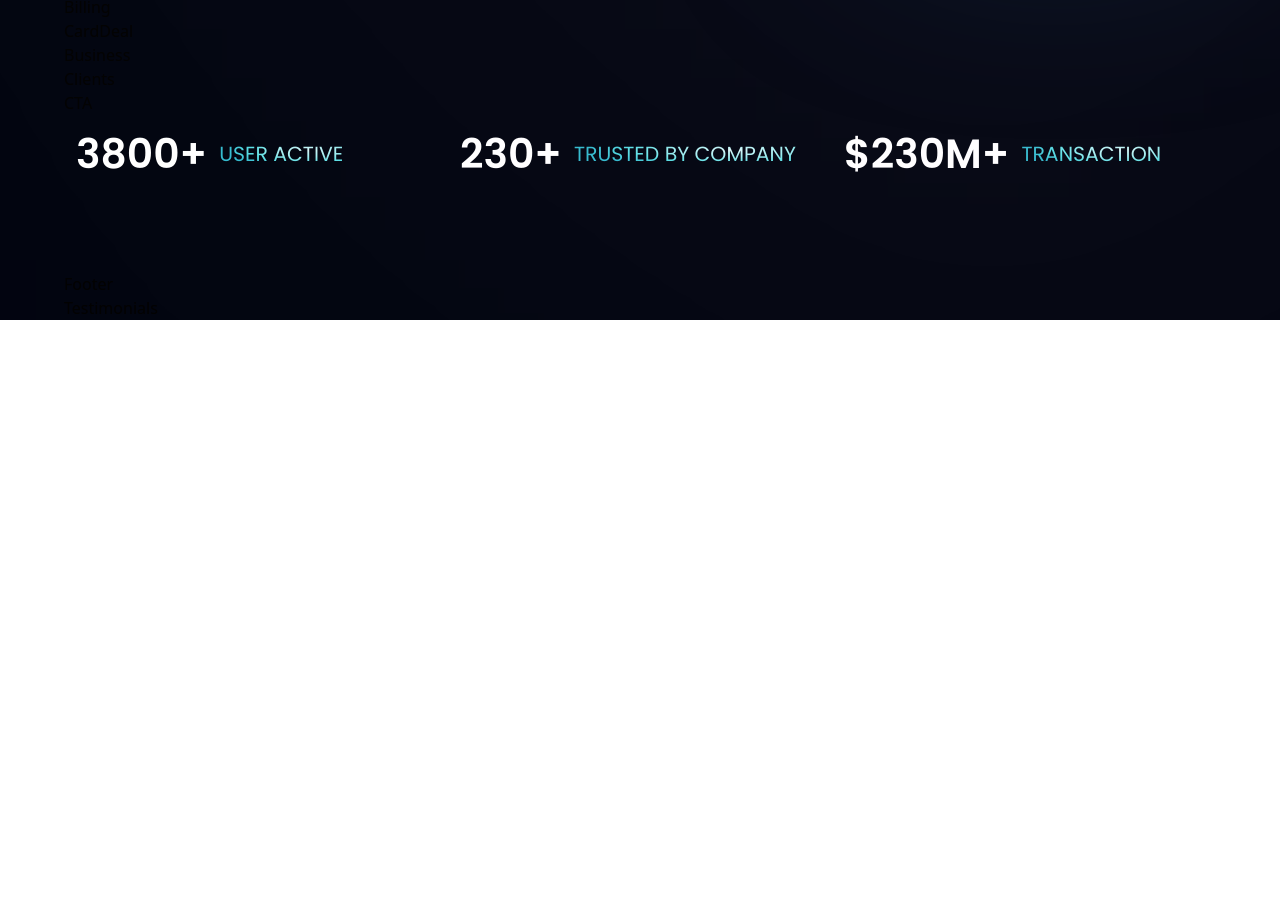
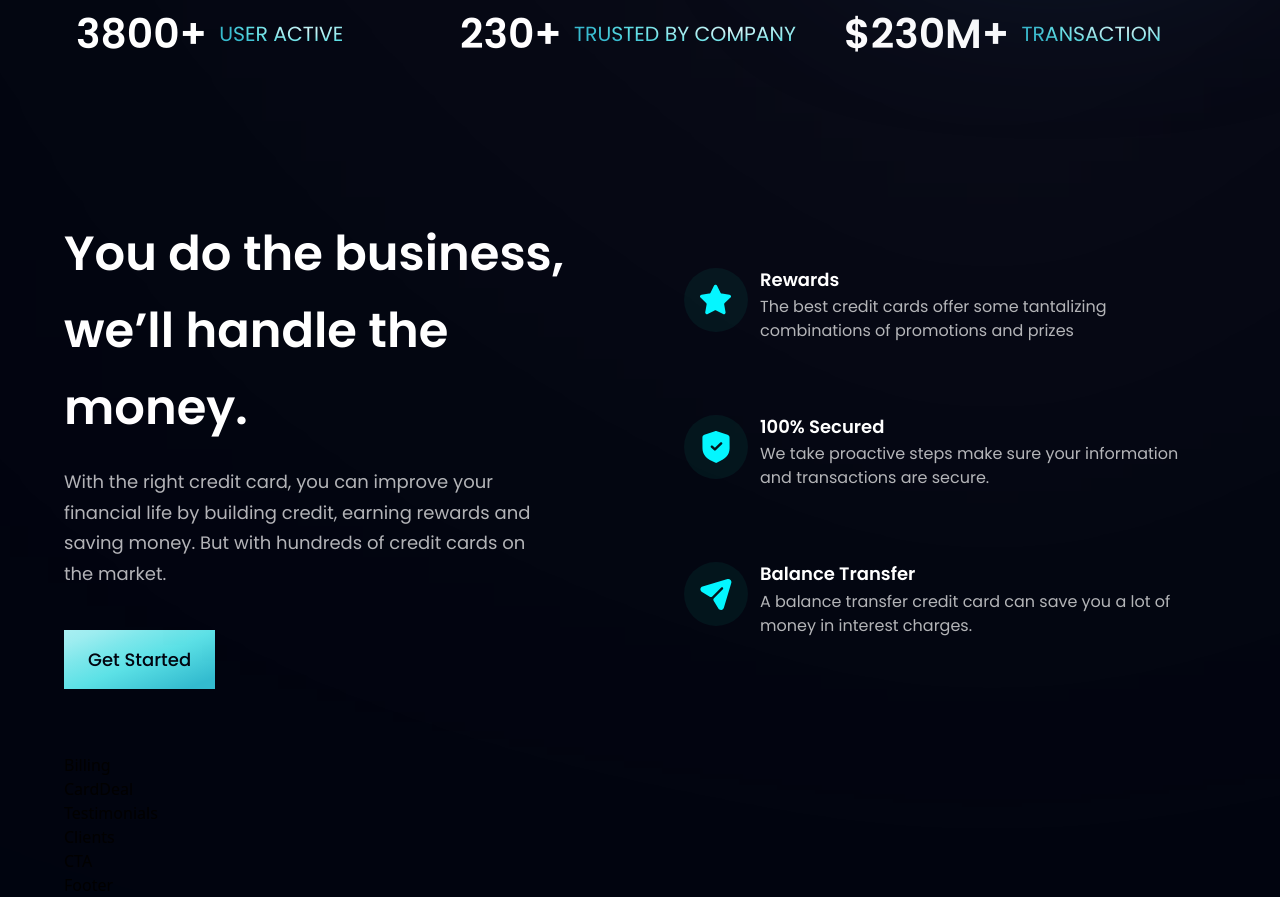
Before and after one commit to AbrahamTegene/bank_modern_app, a React (Vite) app: page / in a window 1280 px wide. Shown: the part 793-1690 px from the top of the page. Before the commit the page ends 1113 px from the top, so only its background shows below. Built offline with nearby package versions, Linux system fonts and the light colour scheme.

Commit message:
routing  hierarchy  updated

```diff
--- a/src/App.jsx
+++ b/src/App.jsx
@@ -1,32 +1,30 @@
-
 import styles from "./style";
-import { Billing, Business, CardDeal,
-   Clients, CTA, Footer, Navbar, Stats, Testimonials, Hero } from "./components";
+import { Billing, Business, CardDeal, Clients, CTA, Footer, Navbar, Stats, Testimonials, Hero } from "./components";
 
 const App = () => (
   <div className="bg-primary w-full overflow-hidden">
     <div className={`${styles.paddingX} ${styles.flexCenter}`}>
       <div className={`${styles.boxWidth}`}>
-        <Navbar/>
+        <Navbar />
       </div>
     </div>
 
     <div className={`bg-primary ${styles.flexStart}`}>
       <div className={`${styles.boxWidth}`}>
-        <Hero/>
+        <Hero />
       </div>
     </div>
 
     <div className={`bg-primary ${styles.paddingX} ${styles.flexCenter}`}>
       <div className={`${styles.boxWidth}`}>
+        <Stats />
+        <Business />
         <Billing />
         <CardDeal />
-        <Business />
+        <Testimonials />
         <Clients />
         <CTA />
-        <Stats />
         <Footer />
-        <Testimonials />
       </div>
     </div>
   </div>
--- a/src/components/Business.jsx
+++ b/src/components/Business.jsx
@@ -1,11 +1,49 @@
-import React from 'react'
+import { features } from "../constants";
+import styles, { layout } from "../style";
+import Button from "./Button";
 
-const Business = () => {
-  return (
-    <div>
-      Business
+const FeatureCard = ({ icon, title, content, index }) => (
+  <div className={`flex flex-row p-6 rounded-[20px] ${index !== features.length - 1 ? "mb-6" : "mb-0"} feature-card`}>
+
+    <div className={`w-[64px] h-[64px] rounded-full ${styles.flexCenter} bg-dimBlue`}>
+      {/* all icons */}
+      <img src={icon} alt="star" className="w-[50%] h-[50%] object-contain" />
     </div>
-  )
-}
+    {/* content of each paragraph */}
+    <div className="flex-1 flex flex-col ml-3">
+      <h4 className="font-poppins font-semibold text-white text-[18px] leading-[23.4px] mb-1">
+        {title}
+      </h4>
+      <p className="font-poppins font-normal text-dimWhite text-[16px] leading-[24px]">
+        {content}
+      </p>
+    </div>
+  </div>
+);
 
-export default Business
+const Business = () =>  (
+  <section id="features" className={layout.section}>
+    <div className={layout.sectionInfo}>
+      <h2 className={styles.heading2}>
+        You do the business, <br className="sm:block hidden" /> we’ll handle
+        the money.
+      </h2>
+      <p className={`${styles.paragraph} max-w-[470px] mt-5`}>
+        With the right credit card, you can improve your financial life by
+        building credit, earning rewards and saving money. But with hundreds
+        of credit cards on the market.
+      </p>
+
+      <Button styles={`mt-10`} />
+    </div>
+
+    {/* created reusable componet that we're mow mapping over  */}
+    <div className={`${layout.sectionImg} flex-col`}>
+      {features.map((feature, index) => (
+        <FeatureCard key={feature.id} {...feature} index={index} />
+      ))}
+    </div>
+  </section>
+);
+
+export default Business;
--- a/src/components/Button.jsx
+++ b/src/components/Button.jsx
@@ -1,10 +1,10 @@
 import React from 'react'
 
-const Button = () => {
+const Button = ({ styles }) => {
   return (
-    <div>
-      Button
-    </div>
+    <button type='button' className={`py-4 px-6 bg-blue-gradient font-poppins font-medium text-[18px] text-primary outline-none ${ styles }`}>
+      Get Started
+    </button>
   )
 }
 
```
